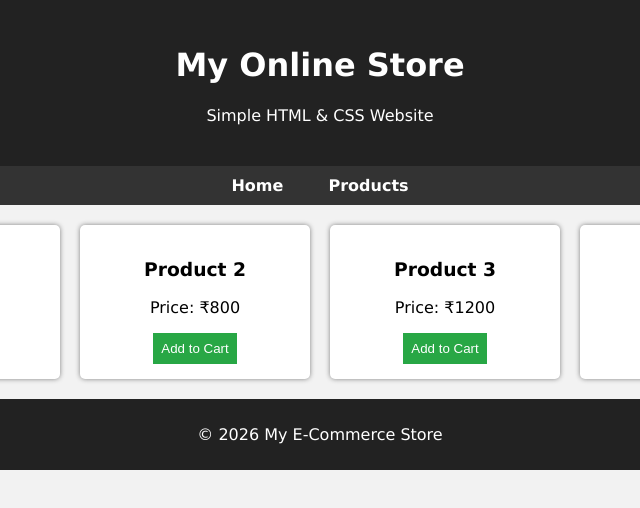
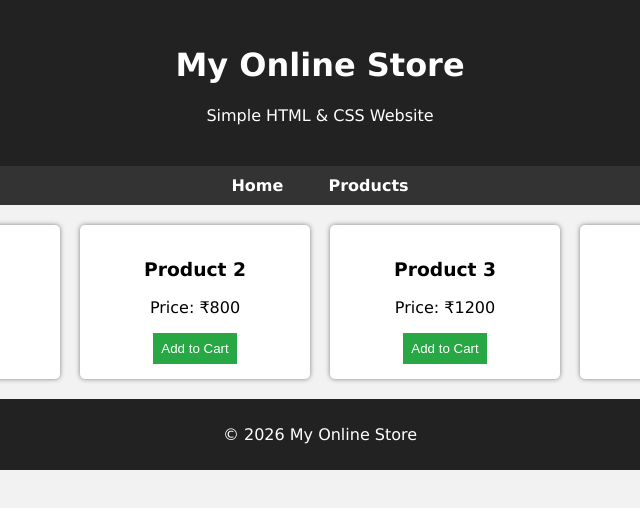
Before and after one commit to prateek10120/basic-ecommerce, a plain HTML site: page index.html in a window 1280 px wide. Shown: the full height of the page, 320-960 px from the left. Drawn offline with Linux system fonts and the light colour scheme.

Commit message:
Updated footer text

```diff
--- a/index.html
+++ b/index.html
@@ -46,7 +46,7 @@
 </section>
 
 <footer>
-  <p>© 2026 My E-Commerce Store</p>
+  <p>© 2026 My Online Store</p>
 </footer>
 
 </body>
```
